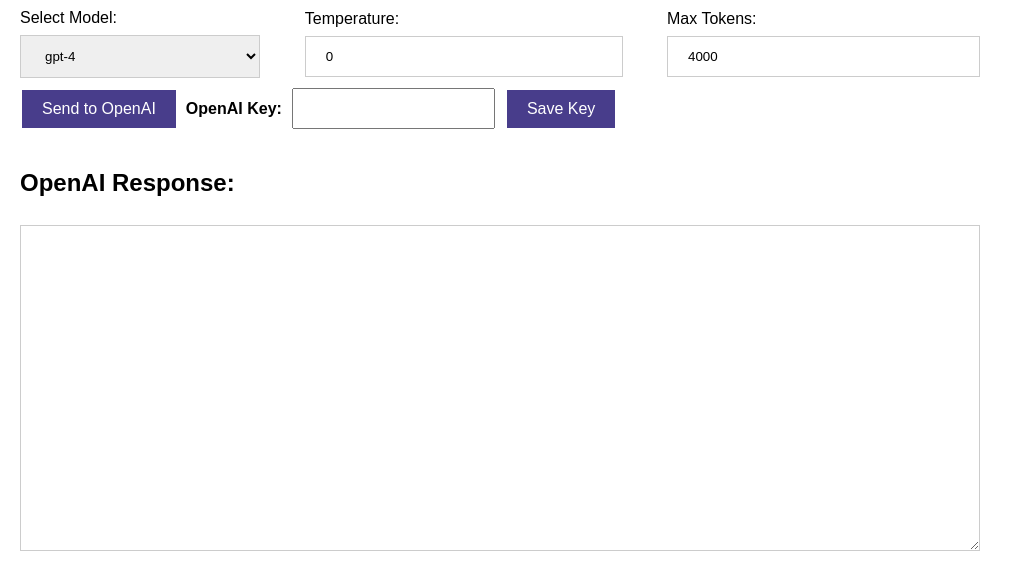
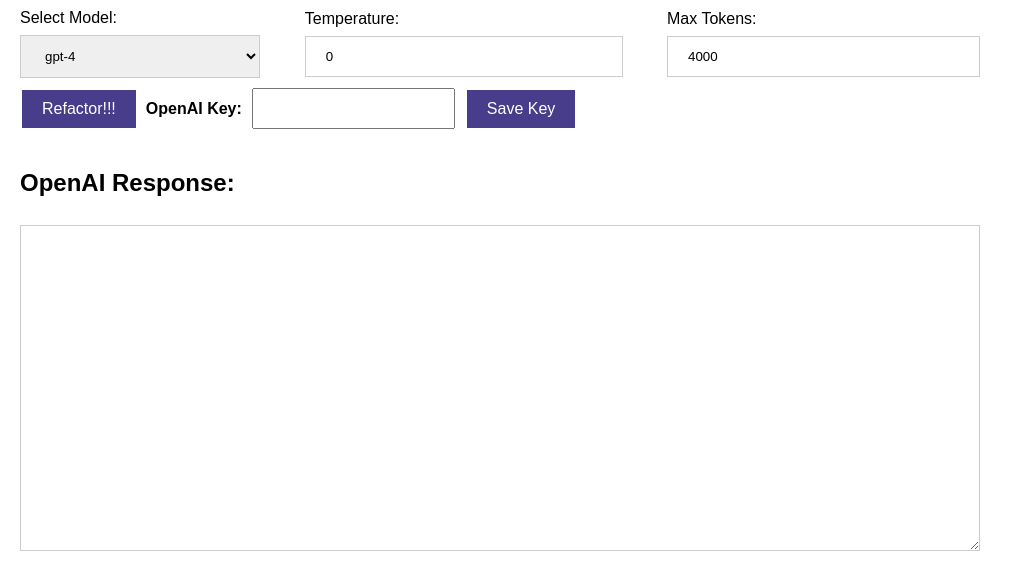
Before and after one commit to MarcoWorms/RefactorGPT, a plain HTML site: page index.html in a window 1280 px wide. Shown: the part 1017-1604 px from the top of the page, without its empty margins (0-1023 px from the left). Drawn offline with Linux system fonts and the light colour scheme.

Commit message:
Update index.html

```diff
--- a/index.html
+++ b/index.html
@@ -82,7 +82,7 @@
 
   </div>
   <div style="display: flex; align-items: center;">
-    <button id="send-to-openai" style="margin-right: 10px">Send to OpenAI</button>
+    <button id="send-to-openai" style="margin-right: 10px">Refactor!!!</button>
     <label style="font-weight: bold;" for="openai-key">OpenAI Key:</label>
     <input style="max-width:500px;margin:0 10px;padding: 11px;" type="password" id="openai-key" name="openai-key">
     <button id="save-api-key">Save Key</button>
```
